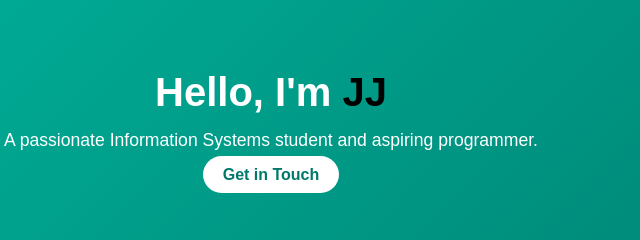
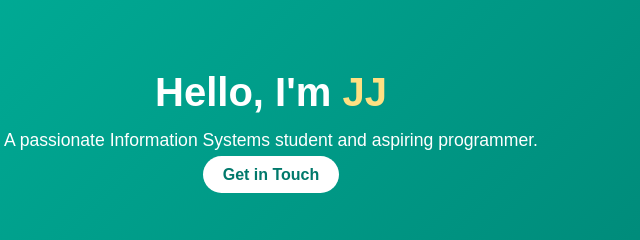
Before and after one commit to jim-jim-web/my-portfolio, a plain HTML site: page index.html in a window 1280 px wide. Shown: the part 273-513 px from the top of the page, 369-1009 px from the left. Drawn offline with Linux system fonts and the light colour scheme.

Commit message:
Change hero content text color to #ffe082

```diff
--- a/style.css
+++ b/style.css
@@ -66,7 +66,7 @@ nav ul li a.active {
 }
 
 .hero-content span {
-  color: black;
+  color: #ffe082;
 }
 
 .hero-content p {
```
